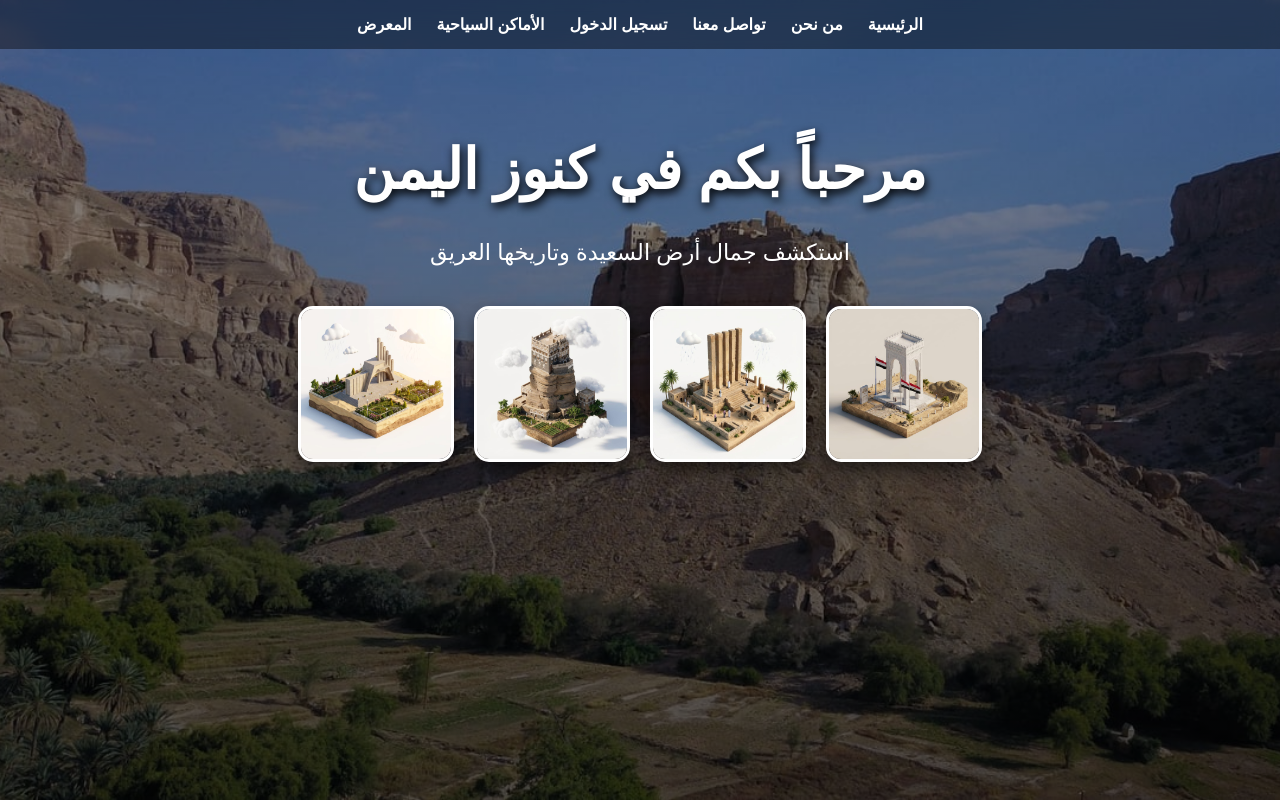
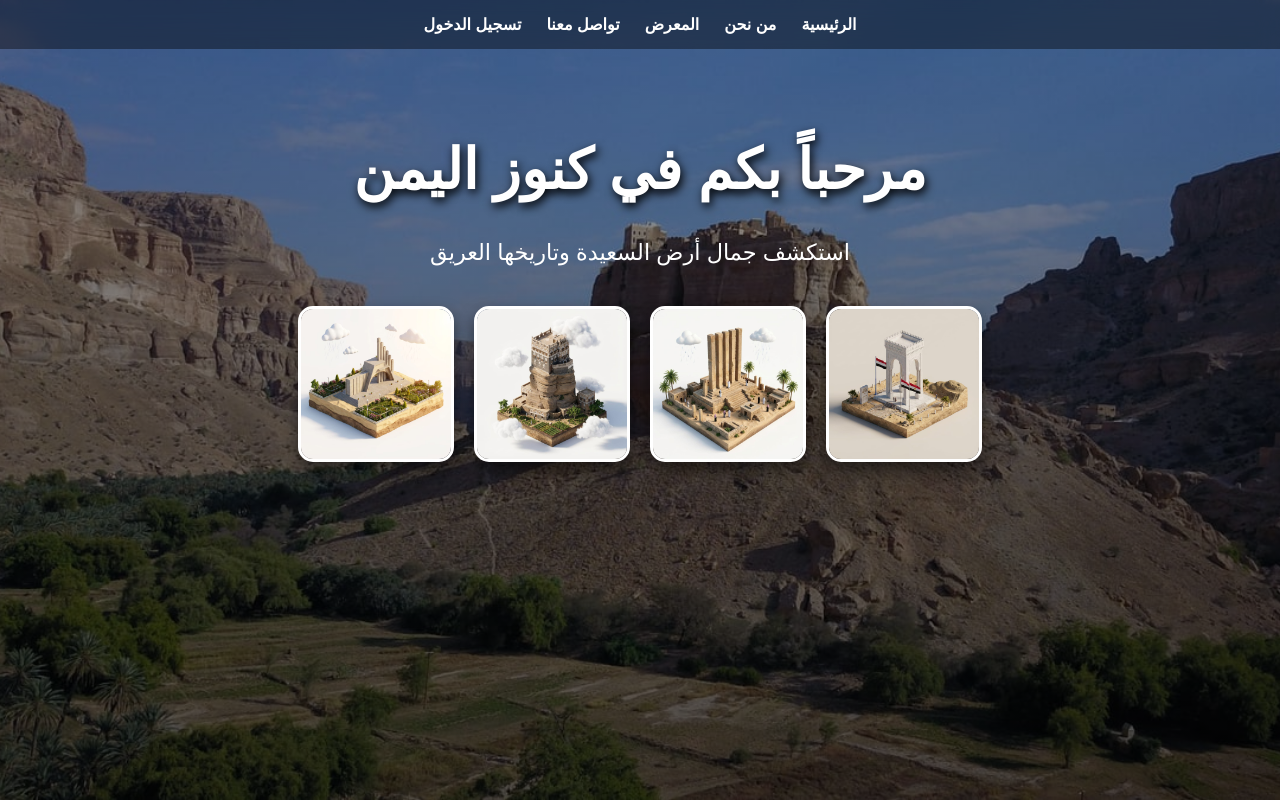
Before and after one commit to daliatawfeeq2006-create/Yemen-Tourism, a plain HTML site: page index.html in a window 1280 px wide. Drawn offline with Linux system fonts and the light colour scheme.

Commit message:
Update index.html

```diff
--- a/index.html
+++ b/index.html
@@ -112,12 +112,11 @@
     <div> <header>
             <nav>
                 <ul>
-                  <li><a href="index.html">الرئيسية</a></li>
-                <li><a href="about.html">من نحن</a></li>
-                <li><a href="contact.html">تواصل معنا</a></li>
-                <li><a href="login.html">تسجيل الدخول</a></li>
-                <li><a href="place.html">الأماكن السياحية</a></li>
-                <li><a href="Jallery.html">المعرض</a></li>
+                    <li><a href="index.html">الرئيسية</a></li>
+                    <li><a href="about.html">من نحن</a></li>
+                    <li><a href="gallery.html">المعرض</a></li>
+                    <li><a href="contact.html">تواصل معنا</a></li>
+                    <li><a href="login.html">تسجيل الدخول</a></li>
                 </ul>
             </nav>
         </header>
```
